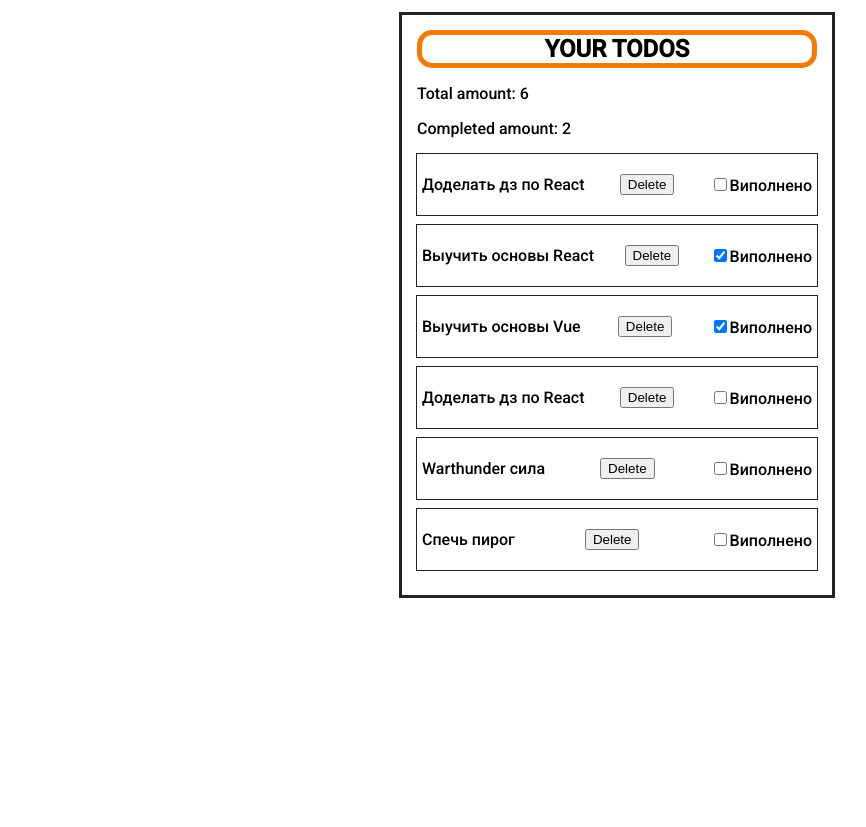
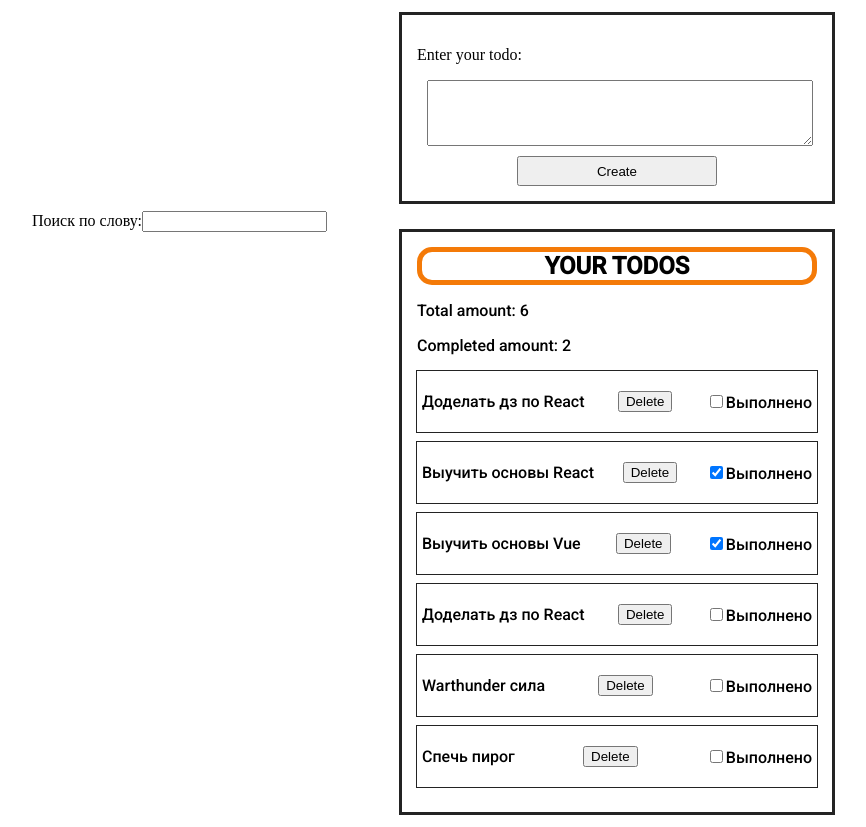
Before and after one commit to Dima-Os/react-study, a React (Create React App) app: page / in a window 1280 px wide. Shown: the whole page, without its empty margins (23-889 px from the left). Before the commit the page ends 800 px from the top, so only its background shows below. Built offline with nearby package versions, Linux system fonts and the light colour scheme; the HTML template or start-up script is replaced by a standard one.

Commit message:
were added basic logic

```diff
--- a/package.json
+++ b/package.json
@@ -11,6 +11,7 @@
     "react": "^17.0.1",
     "react-dom": "^17.0.1",
     "react-scripts": "4.0.1",
+    "shortid": "^2.2.16",
     "web-vitals": "^0.2.4"
   },
   "scripts": {
--- a/src/App.jsx
+++ b/src/App.jsx
@@ -1,12 +1,17 @@
 import { Component } from 'react';
+
+import shortid from 'shortid';
 
 import Container from './components/Container';
 import Todos from './components/Todos';
 import initialTodos from './initialTodos.json';
+import Editor from './components/Editor';
+import Filter from './components/Filter';
 
 class App extends Component {
   state = {
     todos: initialTodos,
+    filterValue: '',
   };
   onClick = id => {
     this.setState(prevState => ({
@@ -20,17 +25,36 @@ class App extends Component {
       }),
     }));
   };
+  onFormSubmit = message => {
+    const todo = {
+      id: shortid.generate(),
+      text: message,
+      completed: false,
+    };
+    this.setState(prevState => ({ todos: [todo, ...prevState.todos] }));
+    console.log(message);
+  };
+  onChangeFilter = e => {
+    this.setState({ filterValue: e.currentTarget.value });
+  };
   render() {
     const totalAmount = this.state.todos.length;
-
     const completedAmount = this.state.todos.reduce((acc, el) => {
       return el.completed ? acc + 1 : acc;
     }, 0);
-
+    const normalizedFilter = this.state.filterValue.toLowerCase();
+    const visibleTodos = this.state.todos.filter(todo =>
+      todo.text.toLowerCase().includes(normalizedFilter),
+    );
     return (
       <Container>
+        <Editor onFormSubmit={this.onFormSubmit} />
+        <Filter
+          value={this.state.filterValue}
+          onChangeHandler={this.onChangeFilter}
+        />
         <Todos
-          todos={this.state.todos}
+          todos={visibleTodos}
           onClick={this.onClick}
           onInputChange={this.onInputChange}
           totalAmount={totalAmount}
--- /dev/null
+++ b/src/components/Editor/Editor.jsx
@@ -0,0 +1,33 @@
+import { Component } from 'react';
+import s from './Editor.module.css';
+class Editor extends Component {
+  state = { message: '' };
+  onChangeMessage = ({ currentTarget }) => {
+    this.setState({ message: currentTarget.value });
+  };
+  onFormSubmit = ev => {
+    ev.preventDefault();
+    this.props.onFormSubmit(this.state.message);
+    this.setState({ message: '' });
+  };
+  render() {
+    return (
+      <form className={s.form} onSubmit={this.onFormSubmit}>
+        <label>
+          <p>Enter your todo:</p>
+          <textarea
+            className={s.message}
+            onChange={this.onChangeMessage}
+            name="messa"
+            value={this.state.message}
+          ></textarea>
+        </label>
+        <button className={s.button} type="submit">
+          Create
+        </button>
+      </form>
+    );
+  }
+}
+
+export default Editor;
--- /dev/null
+++ b/src/components/Editor/Editor.module.css
@@ -0,0 +1,21 @@
+.form {
+  max-width: 400px;
+  margin: 0 auto;
+  padding: 15px;
+  outline: 3px solid #232323;
+  margin-bottom: 10px;
+}
+.message {
+  display: block;
+  width: 380px;
+  height: 60px;
+  margin-left: 10px;
+  margin-bottom: 10px;
+  /* resize: none; */
+}
+.button {
+  display: block;
+  width: 200px;
+  height: 30px;
+  margin: 0 auto;
+}
--- /dev/null
+++ b/src/components/Editor/index.js
@@ -0,0 +1 @@
+export { default } from './Editor';
--- /dev/null
+++ b/src/components/Filter/Filter.jsx
@@ -0,0 +1,10 @@
+import s from './Filter';
+const Filter = ({ value, onChangeHandler }) => {
+  return (
+    <label className={s.filter}>
+      Поиск по слову:
+      <input value={value} type="text" onChange={onChangeHandler} />
+    </label>
+  );
+};
+export default Filter;
--- /dev/null
+++ b/src/components/Filter/index.js
@@ -0,0 +1 @@
+export { default } from './Filter';
--- a/src/components/Todos/Todos.jsx
+++ b/src/components/Todos/Todos.jsx
@@ -7,7 +7,7 @@ const Todos = ({
   completedAmount,
 }) => {
   return (
-    <section className={s.section}>
+    <div className={s.section}>
       <h2 className={s.heading}>Your todos</h2>
       <p>Total amount: {totalAmount}</p>
       <p>Completed amount: {completedAmount}</p>
@@ -26,12 +26,12 @@ const Todos = ({
                   onInputChange(id);
                 }}
               />
-              Виполнено
+              Выполнено
             </label>
           </li>
         ))}
       </ul>
-    </section>
+    </div>
   );
 };
 export default Todos;
--- a/src/index.css
+++ b/src/index.css
@@ -1,3 +1,7 @@
+html {
+  box-sizing: border-box;
+}
+
 .big {
   width: 300px;
   height: 300px;
```
Also changed, not shown: src/components/Filter/Filter.module.css (added), 1 other file (tests, documents, lock files or other folders).
